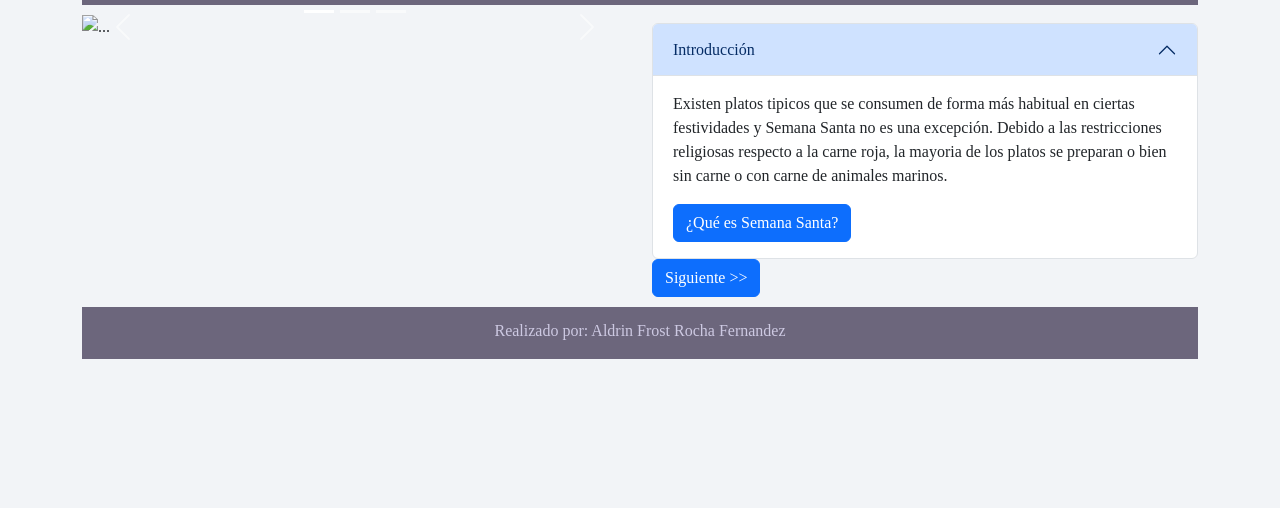
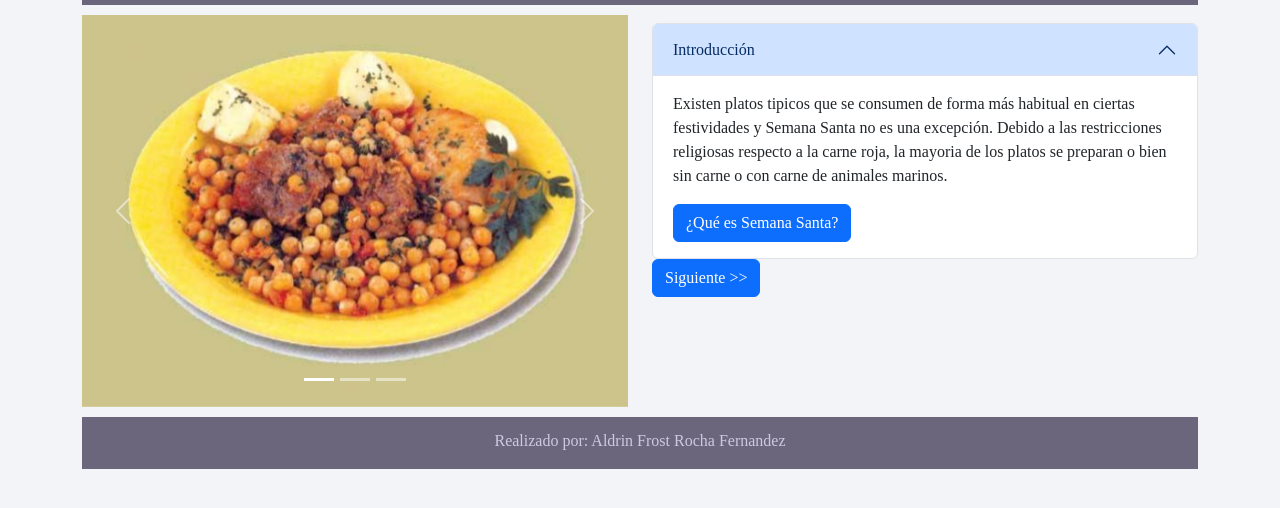
Before and after one commit to AldrinRocha/Tarea4, a plain HTML site: page index.html in a window 1280 px wide. Shown: the part 122-630 px from the top of the page. Drawn offline with nearby package versions, Linux system fonts and the light colour scheme; a web font is replaced by a local one.

Commit message:
index.html

```diff
--- a/index.html
+++ b/index.html
@@ -65,13 +65,19 @@
                     </div>
                     <div class="carousel-inner">
                         <div class="carousel-item active">
-                            <img src="./img/holder.png" class="d-block w-100" alt="...">
+                            <img src="./img/Cocha_AjideArvejas.jpg" class="d-block w-100" alt="...">
                         </div>
                         <div class="carousel-item">
-                            <img src="./img/holder.png" class="d-block w-100" alt="...">
+                            <img src="./img/Cocha_PapasHuancaina.jpg" class="d-block w-100" alt="...">
                         </div>
                         <div class="carousel-item">
-                            <img src="./img/holder.png" class="d-block w-100" alt="...">
+                            <img src="./img/LaPaz_PlatoPaceño.jpg" class="d-block w-100" alt="...">
+                        </div>
+                        <div class="carousel-item">
+                            <img src="./img/Oruro_Papalisa.jpg" class="d-block w-100" alt="...">
+                        </div>
+                        <div class="carousel-item">
+                            <img src="./img/Oruro_Locro.jpg" class="d-block w-100" alt="...">
                         </div>
                     </div>
                     <button class="carousel-control-prev" type="button" data-bs-target="#carouselExampleIndicators"
```
